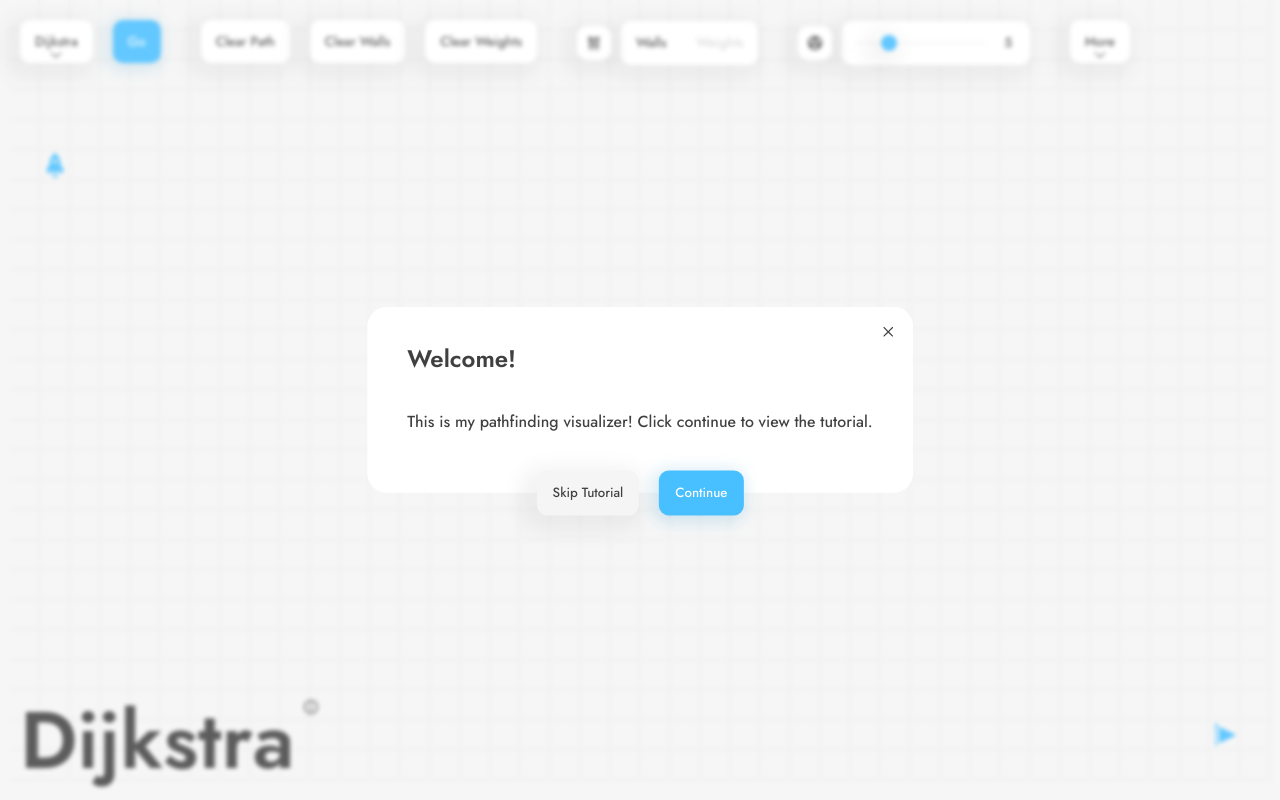
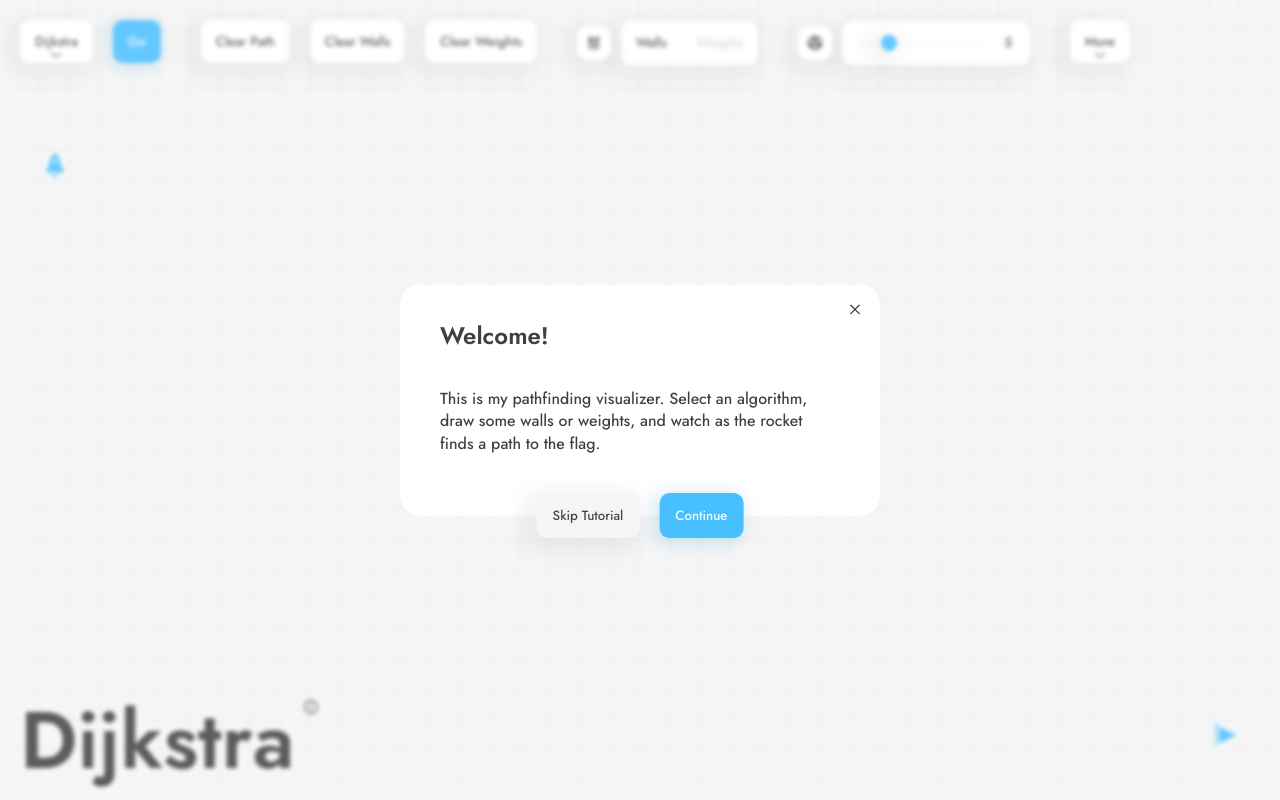
Before and after one commit to allenchung01/PathfindingVisualizer, a React (Create React App) app: page / in a window 1280 px wide. Built offline with nearby package versions, Linux system fonts and the light colour scheme.

Commit message:
finished simple implementation of tutorial.

```diff
--- a/src/PathfindingVisualizer/Components/Tutorial/Tutorial.css
+++ b/src/PathfindingVisualizer/Components/Tutorial/Tutorial.css
@@ -10,6 +10,7 @@
 }
 
 #tutorial-container {
+  width: 400px;
 }
 
 #tutorial-buttons {
--- a/src/PathfindingVisualizer/Components/Tutorial/Tutorial.jsx
+++ b/src/PathfindingVisualizer/Components/Tutorial/Tutorial.jsx
@@ -10,21 +10,49 @@ export default function Tutorial(props) {
     {
       title: "Welcome!",
       description:
-        "This is my pathfinding visualizer! Click continue to view the tutorial.",
+        "This is my pathfinding visualizer. Select an algorithm, draw some walls or weights, and watch as the rocket finds a path to the flag.",
     },
-    { title: "Title 2", description: "Description 2" },
-    { title: "Title 3", description: "Description 3" },
+    {
+      title: "Rules",
+      description:
+        "The rocket may only move into adjacent, non-diagonal squares. Moves are a distance of 1 unless occupied by a weight with a specified distance. The rocket may not move through walls.",
+    },
+    {
+      title: "Selecting an Algorithm",
+      description:
+        "Use the dropdown in the upper left corner of the screen to select an algorithm. Hover over the info icon in the lower left of the screen to view more information about the algorithm. Click on 'Go' when you are ready visualize.",
+    },
+    {
+      title: "Drawing Walls and Weights",
+      description:
+        "Use the 'Draw Mode' toggle at the top of the screen to switch between wall mode and weight mode. Drag across the squares on the screen to draw using the selected mode. Walls, paths, and weights, can be cleared using the buttons to the left of the 'Draw Mode' toggle.",
+    },
+    {
+      title: "Adjusting Weight Values",
+      description:
+        "Use the 'Weight Value' slider at the top of the screen to adjust the distance it will take for the rocket to pass through weights. Not all algorithms take weights into account.",
+    },
+    {
+      title: "Moving Start and End Nodes.",
+      description:
+        "The rocket and flag can be moved by dragging them across the grid. Dragging either of these nodes after a path has already been discovered will auto update the path to reflect the new positions.",
+    },
   ];
 
   function nextPage() {
     // Increment page until last page.
     if (page + 1 < pages.length) {
       setPage(page + 1);
+    } else {
+      exitTutorial();
     }
   }
 
   function prevPage() {
     // Decrement page until first page.
+    if (page - 1 >= 0) {
+      setPage(page - 1);
+    }
   }
 
   return (
@@ -32,11 +60,15 @@ export default function Tutorial(props) {
       <h2 id="tutorial-title">{pages[page].title}</h2>
       <p id="tutorial-description">{pages[page].description}</p>
       <div id="tutorial-buttons">
-        <button id="skip-button" onClick={exitTutorial}>
+        <button id="skip-button" onClick={page == 0 ? exitTutorial : prevPage}>
           {page == 0 ? "Skip Tutorial" : "Previous"}
         </button>
         <button id="continue-button" onClick={nextPage}>
-          {page == 0 ? "Continue" : "Next"}
+          {page == 0
+            ? "Continue"
+            : page == pages.length - 1
+            ? "End Tutorial"
+            : "Next"}
         </button>
       </div>
     </div>
```
